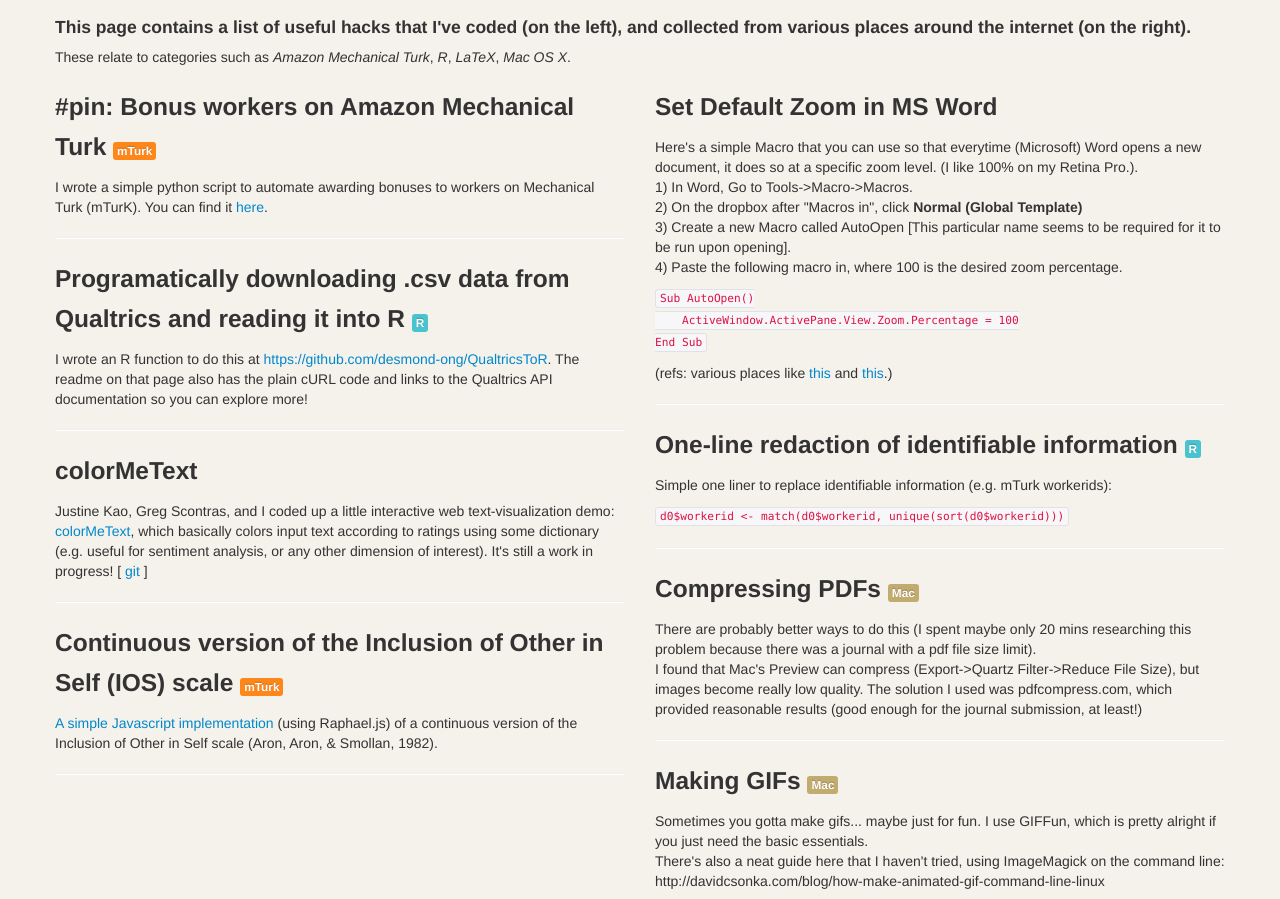
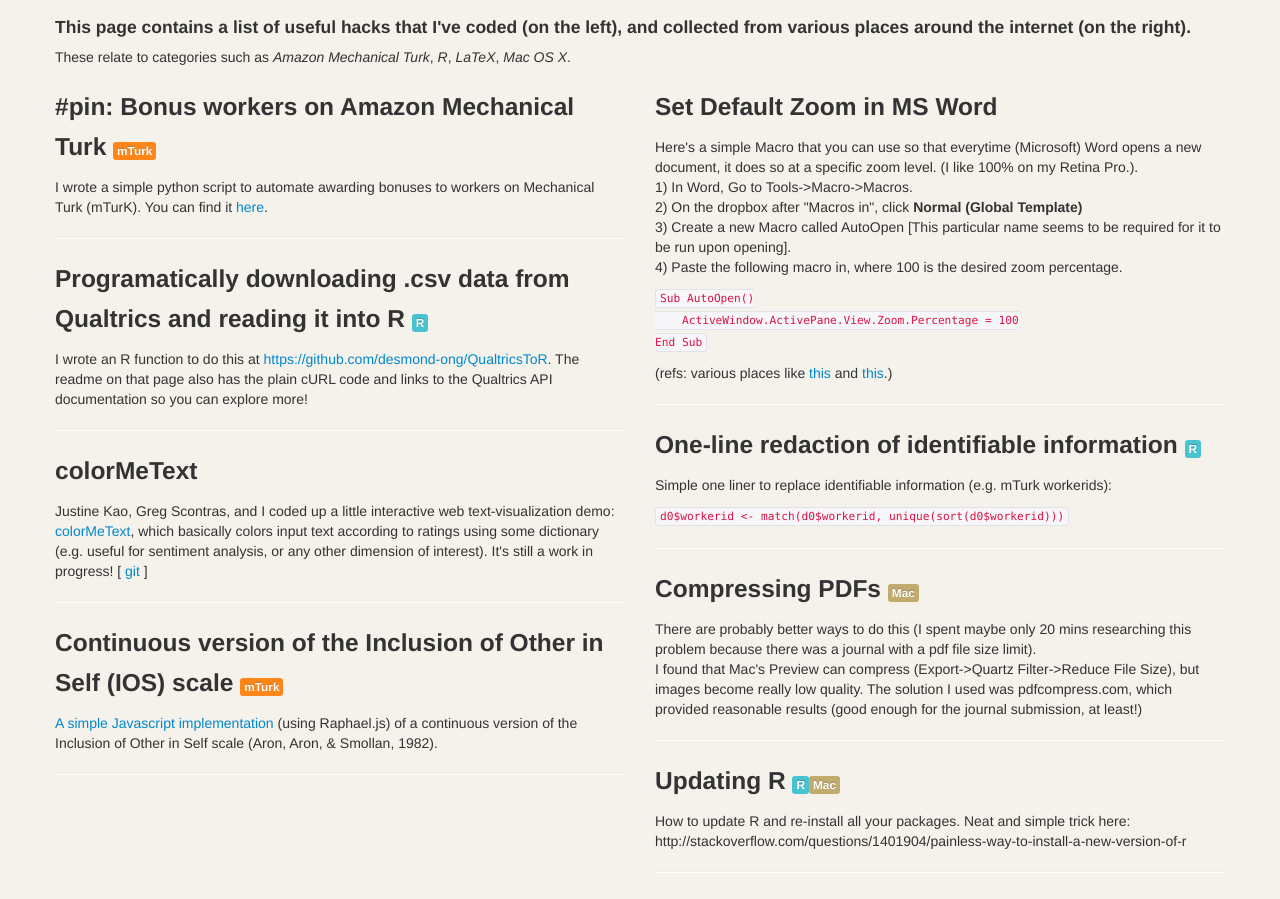
Before and after one commit to desmond-ong/desmond-ong.github.io, a plain HTML site: page hacks.html in a window 1280 px wide. Shown: the part 53-952 px from the top of the page. Drawn offline with Linux system fonts and the light colour scheme.

Commit message:
added hack to update R

```diff
--- a/hacks.html
+++ b/hacks.html
@@ -192,6 +192,13 @@
             </p>
             <hr>
             <h3>
+              Updating R  <span class='label label-R'>R</span><span class='label label-mac'>Mac</span>
+            </h3>
+            <p>
+              How to update R and re-install all your packages. Neat and simple trick here: http://stackoverflow.com/questions/1401904/painless-way-to-install-a-new-version-of-r
+            </p>
+            <hr>
+            <h3>
               Making GIFs  <span class='label label-mac'>Mac</span>
             </h3>
             <p>
```
